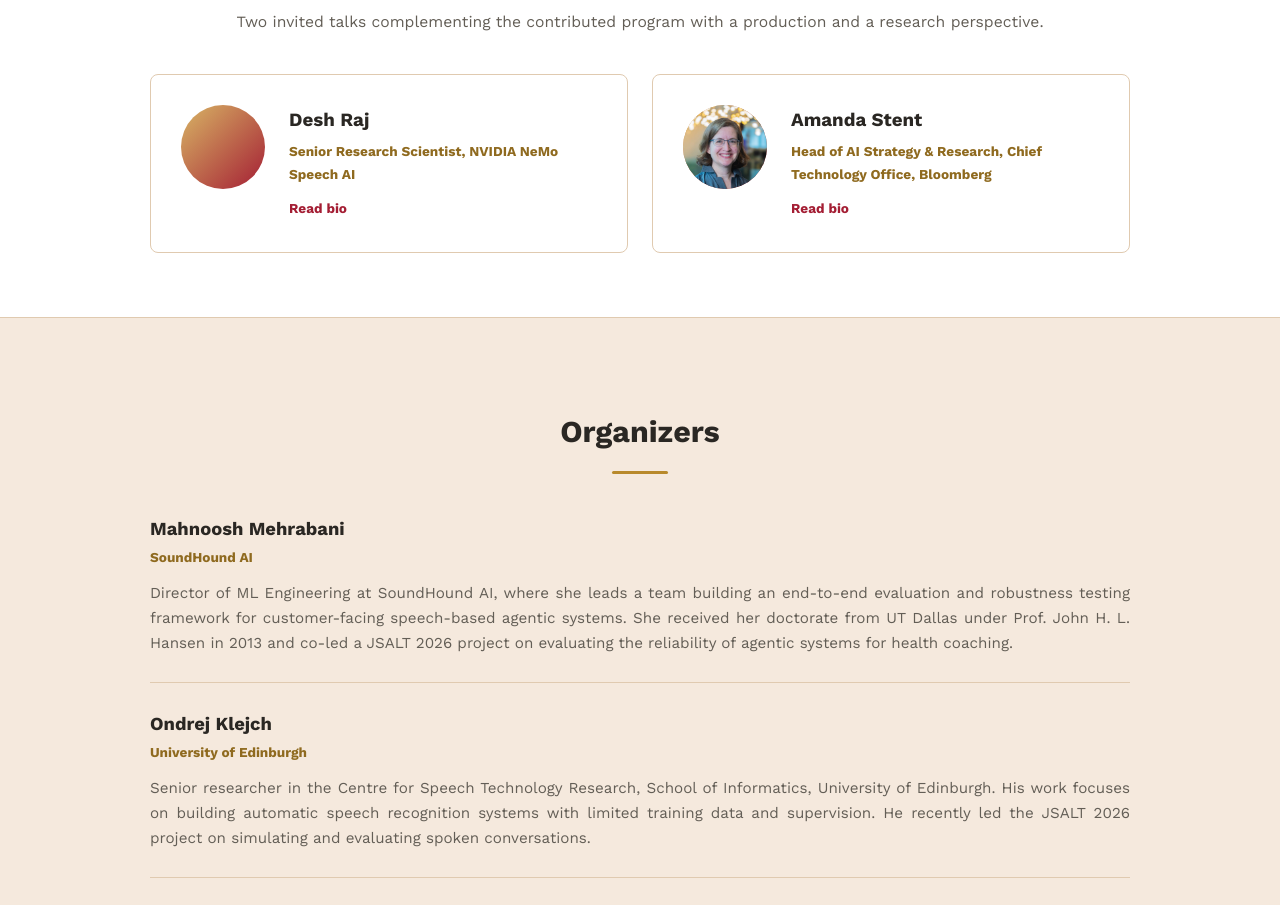
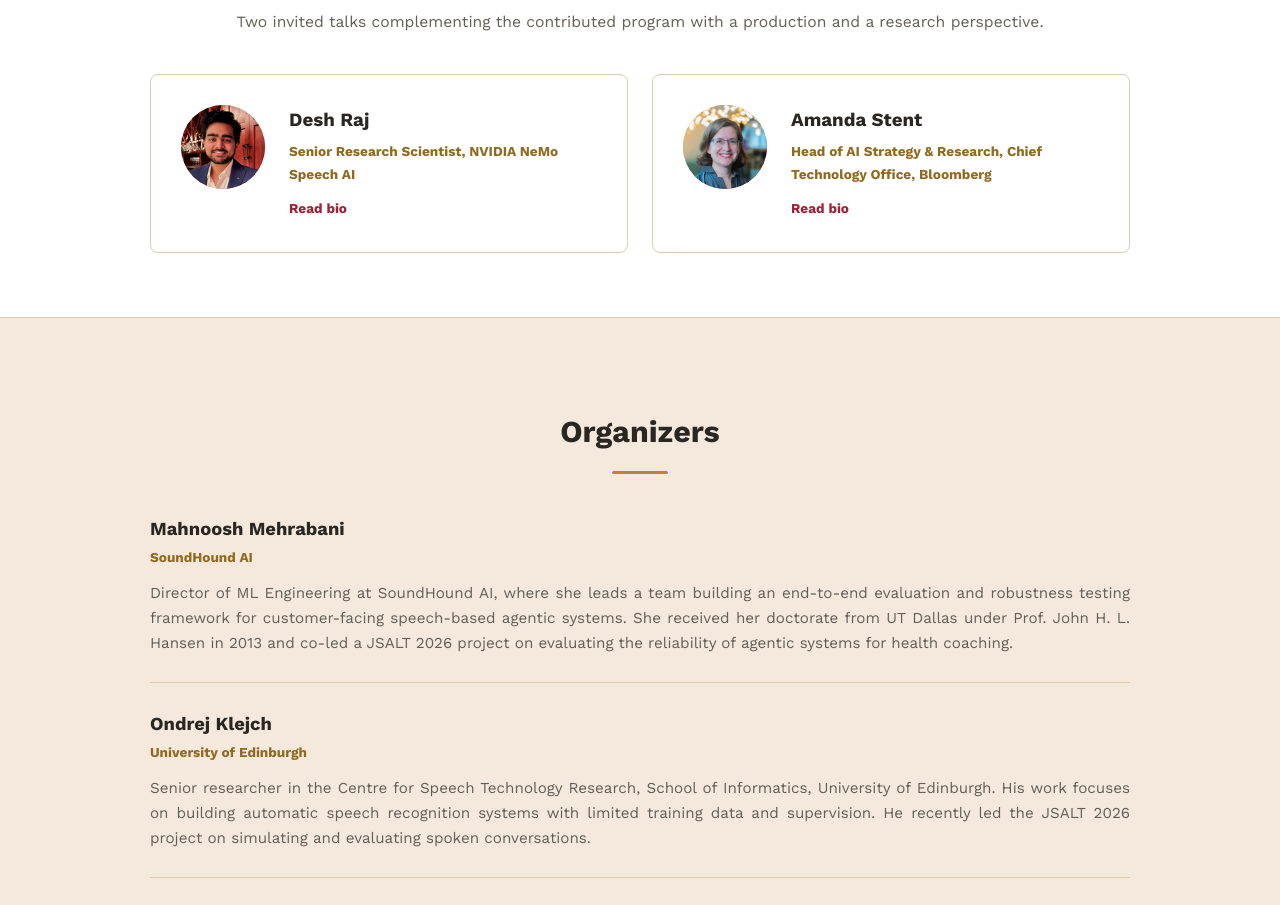
Before and after one commit to icassp-eva/eva2027, a plain HTML site: page index.html in a window 1280 px wide. Shown: the part 2715-3620 px from the top of the page. Drawn offline with nearby package versions, Linux system fonts and the light colour scheme.

Commit message:
Add desh's photo

```diff
--- a/index.html
+++ b/index.html
@@ -126,7 +126,7 @@
 
       <div class="grid grid-2" style="gap:24px;max-width:var(--content-width);margin:0 auto;">
         <div class="speaker-card">
-          <div class="speaker-avatar"></div>
+          <div class="speaker-avatar"><img src="assets/desh-photo-web.jpg" alt="Desh Raj" /></div>
           <div class="speaker-info">
             <h3>Desh Raj</h3>
             <p class="role">Senior Research Scientist, NVIDIA NeMo Speech AI</p>
```
Also changed, not shown: assets/desh-photo-web.jpg (added), 1 other file.
